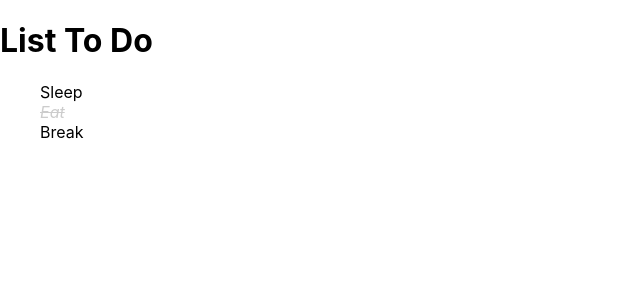
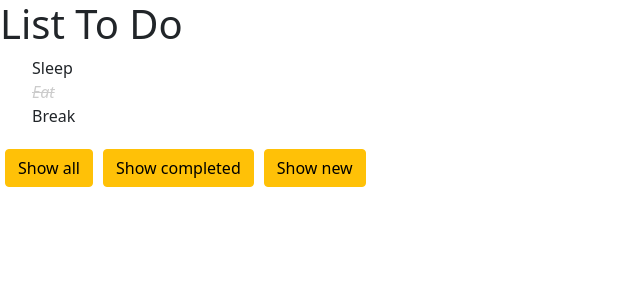
Before and after one commit to NamNguyenGit/learnreactpart2, a React (Create React App) app: page / in a window 1280 px wide. Shown: the top 300 px of the page, without its empty margins (0-640 px from the left). Built offline with nearby package versions, Linux system fonts and the light colour scheme.

Commit message:
import ReactTrap

```diff
--- a/package.json
+++ b/package.json
@@ -6,10 +6,13 @@
     "@testing-library/jest-dom": "^5.16.0",
     "@testing-library/react": "^11.2.7",
     "@testing-library/user-event": "^12.8.3",
+    "bootstrap": "^5.1.3",
     "classnames": "^2.3.1",
     "react": "^17.0.2",
+    "react-bootstrap": "^2.0.3",
     "react-dom": "^17.0.2",
     "react-scripts": "4.0.3",
+    "reactstrap": "^9.0.1",
     "web-vitals": "^1.1.2"
   },
   "scripts": {
--- a/src/Features/Todo/index.js
+++ b/src/Features/Todo/index.js
@@ -2,6 +2,8 @@ import React from "react";
 import { useState } from "react";
 import { Fragment } from "react";
 import TodoList from "./Components/TodoList";
+import "bootstrap/dist/css/bootstrap.min.css";
+import { Button } from "reactstrap";
 
 const TodoFeatures = (props) => {
   const datatodoList = [
@@ -43,6 +45,17 @@ const TodoFeatures = (props) => {
     <Fragment>
       <h1>List To Do</h1>
       <TodoList onTodoClick={handleTodoClick} todoList={todoList}></TodoList>
+      <div>
+        <Button style={{ margin: 5 }} color="warning">
+          Show all
+        </Button>
+        <Button style={{ margin: 5 }} color="warning">
+          Show completed
+        </Button>
+        <Button style={{ margin: 5 }} color="warning">
+          Show new
+        </Button>
+      </div>
     </Fragment>
   );
 };
```
Also changed, not shown: 1 other file (tests, documents, lock files or other folders).
